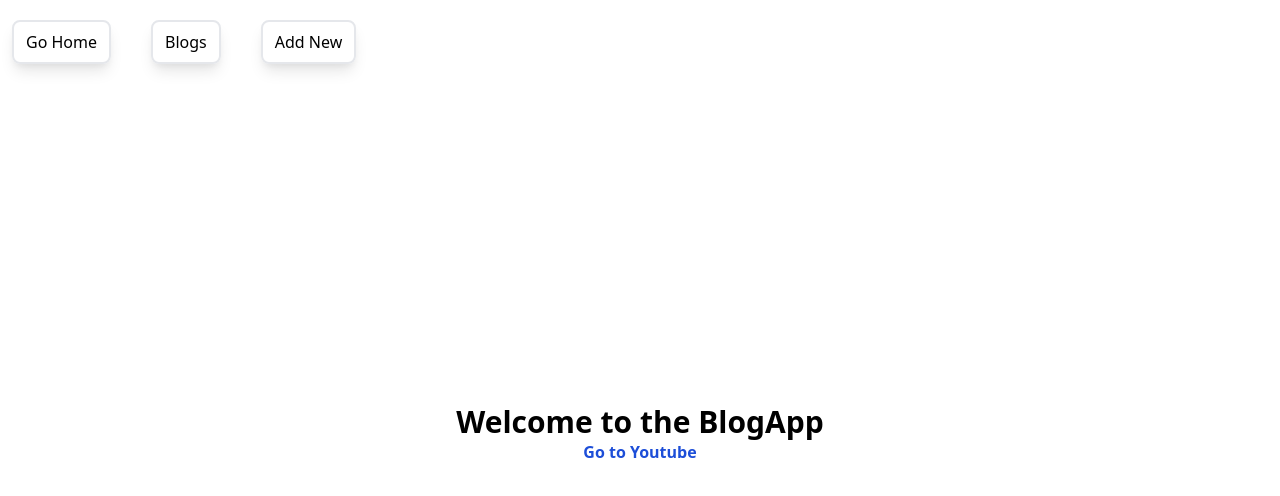
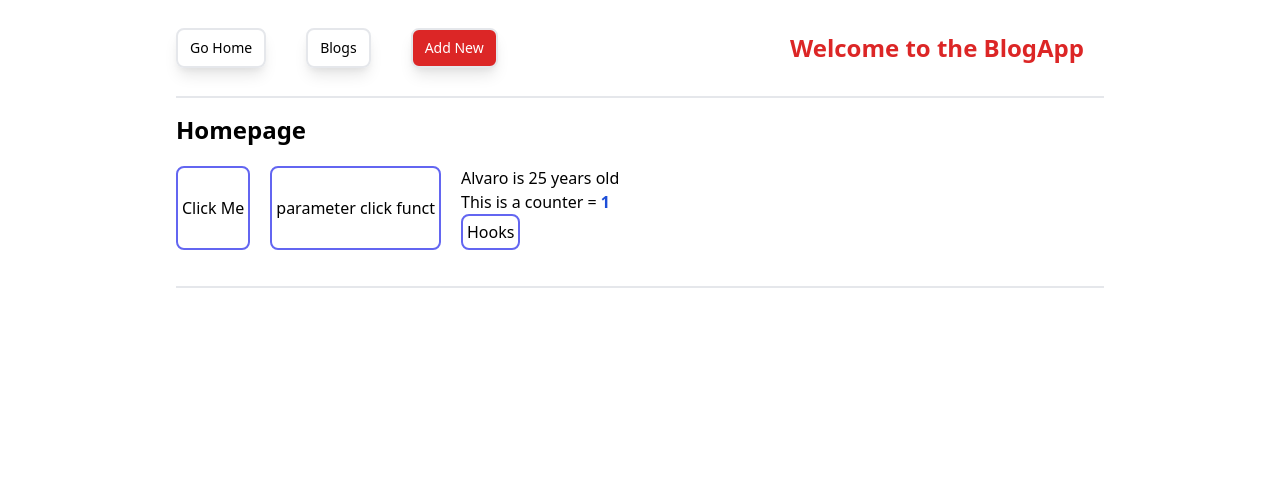
Before and after one commit to AlvaroAquijeDiaz/learning-react-on-nextjs, a Next.js app: page / in a window 1280 px wide. Shown: the top 496 px of the page. Built offline with nearby package versions, Linux system fonts and the light colour scheme.

Commit message:
using states

```diff
--- /dev/null
+++ b/components/Homepage.js
@@ -0,0 +1,32 @@
+import States from './States';
+const Homepage = () => {
+  const useClick = () => {
+    console.log('This is a click function');
+  };
+  const parameterClick = (e, name) => {
+    console.log(`Hello ${name} ${e.target}`);
+    alert(`Look at the console ${name}`);
+  };
+  return (
+    <div className="mt-2 border-t-2 py-4 border-b-2">
+      <h2 className="text-left text-2xl font-bold">Homepage</h2>
+      <div className="flex flex-row gap-5 my-5">
+        <button className="rounded-lg border-2 p-1 border-indigo-500" onClick={useClick}>
+          Click Me
+        </button>
+        <button
+          className="rounded-lg border-2 p-1 border-indigo-500"
+          // We need to use an anonymous funct to use parameters bc otherwise it will be called
+          onClick={(e) => {
+            // event arg will be inside every funct click
+            parameterClick(e, 'Alvaro');
+          }}>
+          parameter click funct
+        </button>
+        <States />
+      </div>
+    </div>
+  );
+};
+
+export default Homepage;
--- a/components/Navbar.js
+++ b/components/Navbar.js
@@ -1,23 +1,29 @@
 import Link from 'next/link';
 const Navbar = () => {
+  const placeholder = { 1: 'Go home', 2: 'About' };
   return (
-    <div className="m-3">
-      <nav className="flex  space-x-10">
+    <div className="py-5">
+      <nav className="flex flex-row gap-10 items-center justify-center flex-auto">
         <Link href="/">
           <a className="navButton">
             <p>Go Home</p>
           </a>
         </Link>
+
         <Link href="/">
           <a className="navButton">
             <p>Blogs</p>
           </a>
         </Link>
-        <Link href="/">
-          <a className="navButton">
+        <Link href="/create">
+          <a className="navButton bg-red-600 text-white hover:text-black hover:bg-white">
             <p>Add New</p>
           </a>
         </Link>
+
+        <div className="ml-auto mr-5">
+          <h1 className="text-2xl font-bold text-red-600">Welcome to the BlogApp</h1>
+        </div>
       </nav>
     </div>
   );
--- /dev/null
+++ b/components/States.js
@@ -0,0 +1,36 @@
+import { useState } from 'react';
+
+const States = ({ placeholder }) => {
+  // ------------ useState takes the initial value than will be changed afterwards
+  const [name, setName] = useState('Alvaro');
+  const [age, setAge] = useState(25);
+  let [counter, setCounter] = useState(1);
+
+  const clickFunct = () => {
+    console.log(`Let's use hooks`);
+    // TO change things we use STATES
+    setName('luigi ');
+    setAge(40);
+    // the [1] fucntion in the array will take how to change the initial value
+    setCounter(counter++);
+  };
+  return (
+    <div>
+      <p>
+        {name} is {age} years old
+      </p>
+      <p>
+        This is a counter = <span className="font-bold text-blue-700">{counter}</span>
+      </p>
+      <button
+        className="rounded-lg border-2 p-1 border-indigo-500"
+        onClick={(e) => {
+          clickFunct();
+        }}>
+        Hooks
+      </button>
+    </div>
+  );
+};
+
+export default States;
--- a/components/TopButton.js
+++ /dev/null
@@ -1,11 +0,0 @@
-const TopButton = (name) => {
-  return (
-    <div>
-      <a>
-        <button>{name}</button>
-      </a>
-    </div>
-  );
-};
-
-export default TopButton;
--- a/pages/index.js
+++ b/pages/index.js
@@ -1,5 +1,6 @@
 import Head from 'next/head';
 import Navbar from '../components/Navbar';
+import Homepage from '../components/Homepage';
 export default function Home() {
   // We can write any valid JS beforehand <return>
   // const changable = document.getElementById('aP');
@@ -8,7 +9,7 @@ export default function Home() {
   let anObj = { name: 'alvaro', age: 18 };
   const link = 'https://www.youtube.com';
   return (
-    <div className="flex flex-col min-h-screen py-2">
+    <div className="flex flex-col min-h-screen py-2 mx-44">
       <Head>
         <title>Simple Blog App</title>
         <link rel="icon" href="/favicon.ico" />
@@ -16,12 +17,8 @@ export default function Home() {
       </Head>
 
       <Navbar />
-      <main className="flex flex-col items-center justify-center flex-auto  px-20 text-center">
-        <h1 className="text-3xl font-bold">Welcome to the BlogApp</h1>
-        <a href={link} className="text-blue-700 font-bold">
-          Go to Youtube
-        </a>
-      </main>
+
+      <Homepage />
     </div>
   );
 }
--- a/styles/globals.css
+++ b/styles/globals.css
@@ -2,8 +2,8 @@
 @tailwind components;
 @tailwind utilities;
 
-@layer base {
+@layer components {
   .navButton {
-    @apply font-medium px-3 py-2 border-2 rounded-lg shadow-lg hover:text-red-700 hover:border-[#E94F37];
+    @apply text-sm font-medium px-3 py-2 border-2 rounded-lg shadow-lg hover:text-red-700 hover:border-[#E94F37] transition-all;
   }
 }
```
